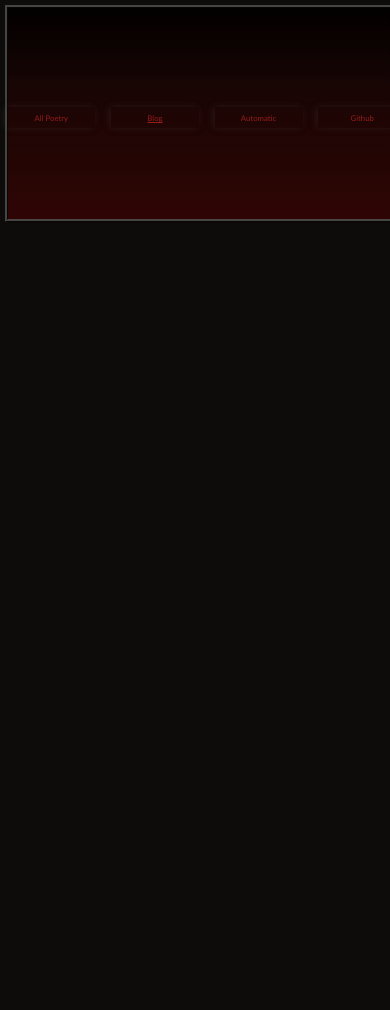
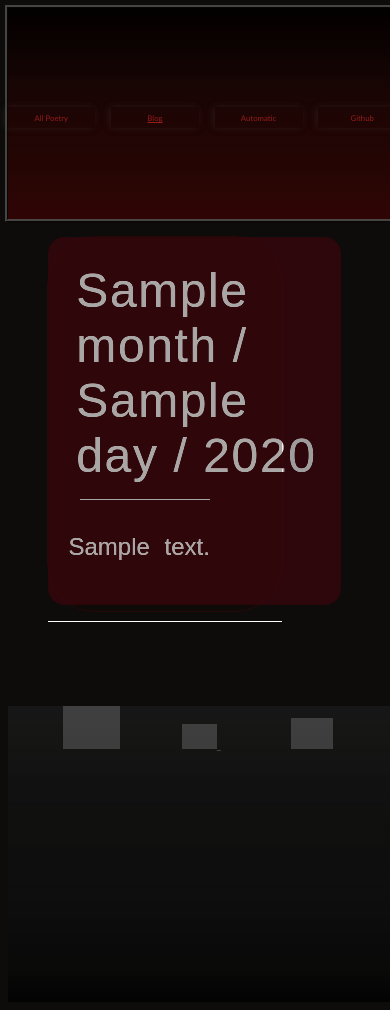
Before and after one commit to kunshksingh/etherphire, a Django app: template poetrysite/templates/blog.html in a window 390 px wide. Before the commit the page ends 222 px from the top, so only its background shows below. Run offline with Django 3.2, Linux system fonts and the light colour scheme; the template is opened without the code that fills it: most values are stand-ins (such as "Sample title", 1, 10 or a date in 2020); data that the repository does not hold is empty; grey boxes are pictures that could not be loaded.

Commit message:
Added blog tab, fully revamped color scheme, updated home page for color and aesthetic — made more mobile friendly. [WIP] Make homepage more mobile friendly

```diff
--- a/poetrysite/static/filter.js
+++ b/poetrysite/static/filter.js
@@ -24,15 +24,15 @@ function poemFilter() {
     console.log(numHidden);
     if (numHidden == maxHidden-2)
     {
-        footer.style.marginTop = "5vh";
+        footer.style.marginTop = "8vh";
     }
     else if (numHidden == maxHidden-1)
     {
-        footer.style.marginTop = "25vh";
+        footer.style.marginTop = "27.1vh";
     }
     else if (numHidden == maxHidden)
     {
-        footer.style.marginTop = "45vh";
+        footer.style.marginTop = "46.3vh";
     }
     else
     {
--- a/poetrysite/static/phire.css
+++ b/poetrysite/static/phire.css
@@ -44,7 +44,7 @@ header{
     text-decoration-style: 2px;
 }
 .row a:hover{
-    text-decoration:underline!important;
+    text-decoration:underline;
     text-decoration-style: 2px;
 }
 footer
@@ -91,7 +91,12 @@ p{
     text-decoration-color: white;
     text-decoration:none!important;
 }
-
+.noU:hover{
+    color:white!important;
+    text-decoration-line: none!important;
+    text-decoration-color: black!important;
+    text-decoration:none!important;
+}
 /*
 .line{
     width: 10vw;
@@ -168,7 +173,7 @@ p{
         hsla(0, 78%, 7%, 0.801) 15%,
         hsla(0, 62%, 3%, 0.738)  25%,
         hsla(0, 89%, 1%, 0.801) 35%,
-        hsla(0, 0%, 0%, 0.74) 100%
+        hsla(0, 3%, 6%, 0.74) 100%
       );
     mix-blend-mode:normal;
     color:white;
@@ -176,12 +181,12 @@ p{
     width: 84.5vw;
     word-spacing: 10px;
     letter-spacing: 10px;
-    font-size:64px;
+    font-size:5vw;
     position: relative;
     text-align:center;
     font-family:'Optima', 'Times';
-    text-shadow: -10px 25px 7px rgba(255,255,255,0.8),
-                   5px 40px 7px rgba(255,255,255,0.3);
+    text-shadow: -10px 3vh 7px rgba(255,255,255,0.8),
+                   5px 4.8vh 7px rgba(255,255,255,0.3);
 
 }
 .etherphireMain:before{
@@ -194,12 +199,11 @@ p{
 .etherphireGradient
 {
     position:absolute;
-    background: radial-gradient(ellipse farthest-corner at center center, #802134 42%, #630720 61%);
+    background: radial-gradient(ellipse farthest-corner at center center, #802134 42%, #6b0621 61%);
     top:0;
     bottom:0;
     left:0;
     right:0;
-
     mix-blend-mode: multiply;
     filter: brightness(120%);
     margin-top:10vh;
@@ -311,9 +315,9 @@ p{
 }*/
 .card {
     background-clip: border-box;
-    border: 3px solid rgba(18, 6, 6, 0.125)!important;
+    border: 1px solid rgba(25, 6, 6, 1)!important;
     border-radius: 3rem!important;
-    background:rgb(20, 5, 2)!important;
+    background:rgba(20, 5, 2, 0.1)!important;
     /*background-color: radial-gradient(ellipse farthest-corner at center center, #802134 42%, #630720 61%)!important;*/
     flex-direction: column;
     min-width: auto;
--- a/poetrysite/templates/blog.html
+++ b/poetrysite/templates/blog.html
@@ -15,8 +15,29 @@
             <li class = "box"><a class = "headlink" href="https://github.com/kunshksingh/etherphire" data-slug="github">Github</a></li>
         </div>
     </header>
-
-
+    <main style = "margin-bottom:10vh;">
+    {%  for object in objects %}
+        <div class = "card justify-content-center" style = "margin-left: 10vw; width: 60vw">
+            <div class = "card-body align-self-center">
+                <div class = "poemBox">
+                    <span class = "card-title poemTitle" style = "margin-top:3vh; margin-left: 7vw;"><a style = "text-decoration:none; color:rgb(166,166,166)" class = "card-link noU" >{{ object.month }} / {{ object.day }} / {{ object.year }}</a></span>
+                    <span style = "margin-left: 5vw; margin-right:5vw;">
+                        <hr style = "background:white; margin-left: 3vw; margin-bottom: -1.35vh;">
+                        <p>{{object.text|safe}}</p>
+                    </span>
+                </div>
+            </div>
+            <hr style = "background:white; margin-bottom: -1.35vh;">
+        </div>
+    {% endfor %}
+    </main>
+    <footer class ="fadeddata" style = "height:35vh;">
+        <div>
+            <a class = "faded" target="_blank" rel="noopener noreferrer" href="https://github.com/kunshksingh/etherphire" data-slug="github"><img style = "height:15%;width:15%; margin-left: 14vw;" src = "https://github.githubassets.com/images/modules/logos_page/Octocat.png"></a>
+            <a class = "faded" target="_blank" rel="noopener noreferrer" href="https://www.instagram.com/etherphire/" data-slug="instagram"> <img style = "height:9%;width:9%;   margin-left: 15vw;" src = "https://cdn-icons-png.flaticon.com/512/174/174855.png"> </a>
+            <a class = "faded" target="_blank" rel="noopener noreferrer" href="https://twitter.com/etherphire" data-slug="twitter"> <img style = "height:11%;width:11%;   margin-left: 18vw" src = "https://cdn3.iconfinder.com/data/icons/social-media-logos-flat-colorful/2048/5294_-_Twitter_I-512.png"> </a>
+        </div>
+    </footer>
 
 </body>
 </html>
--- a/poetrysite/urls.py
+++ b/poetrysite/urls.py
@@ -9,7 +9,7 @@ urlpatterns = [
     path('poetry/preface/', views.preface, name = 'preface'),
     path('poetry/<str:poemname>/', views.poem, name='poem'),
     path('blog/', views.blog, name = 'blog'),
-    path('blog/<int:month>/<int:day>/<int:year>', views.article, name = 'article'),
+    #path('blog/<int:month>/<int:day>/<int:year>', views.article, name = 'article'),
     path('automation/', views.automation, name = 'automation'),
 
 
```
Also changed, not shown: poetrysite/views.py (+13 -2 lines).
